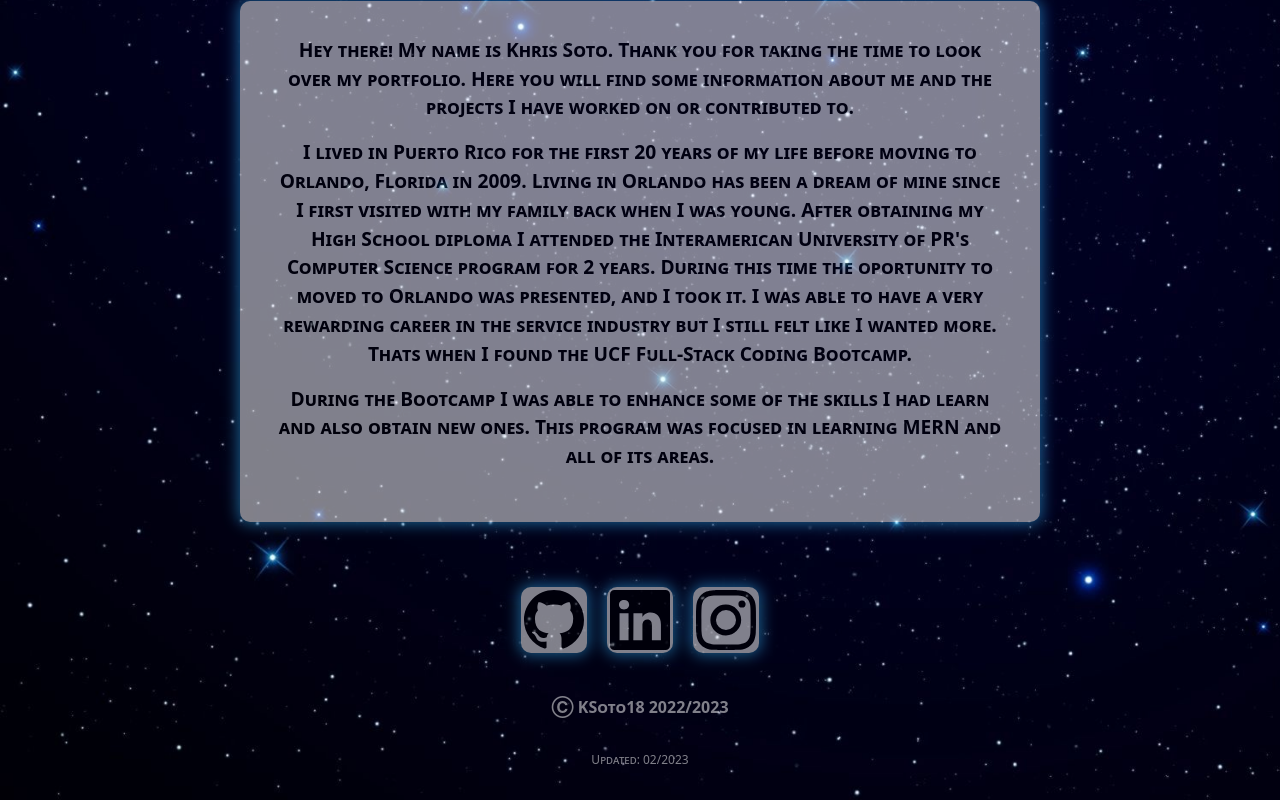
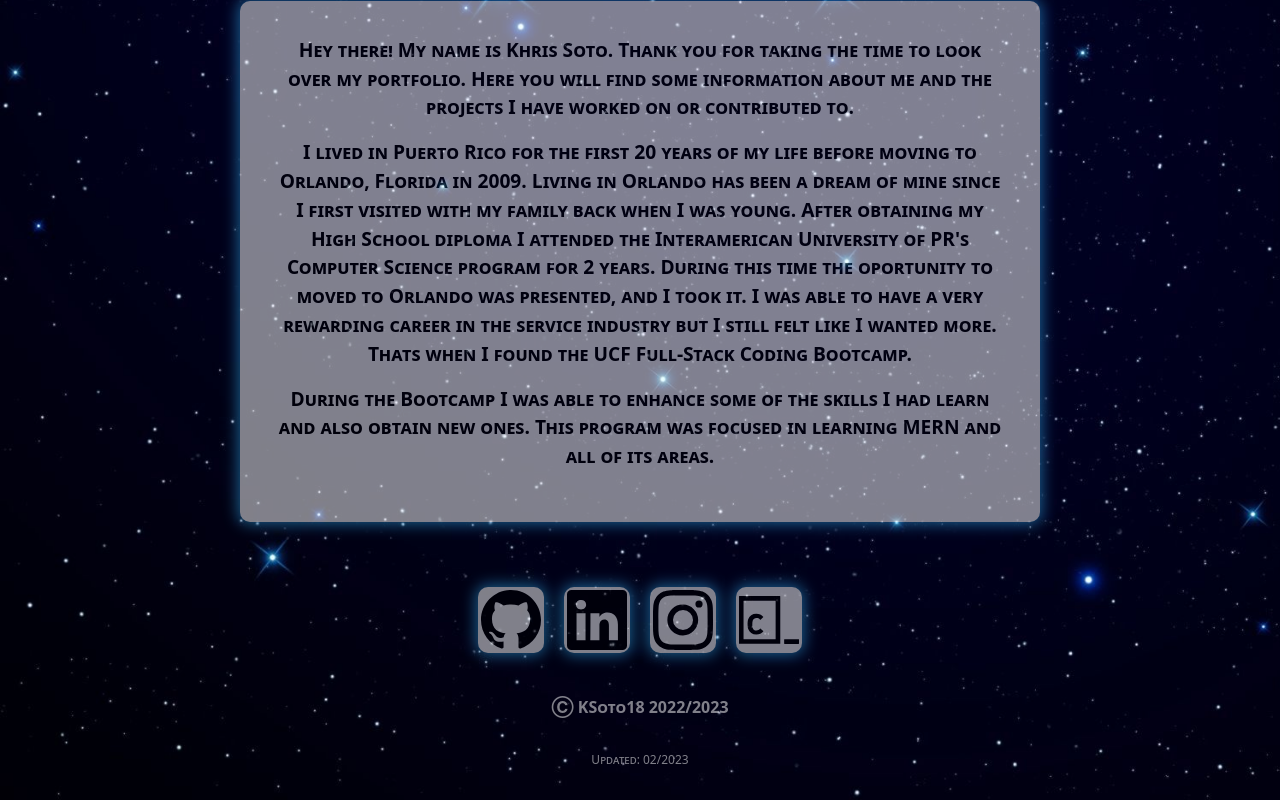
Before and after one commit to KSoto18/Portfolio-React, a React (Create React App) app: page / in a window 1280 px wide. Shown: the part 514-1314 px from the top of the page. Built offline with nearby package versions, Linux system fonts and the light colour scheme.

Commit message:
added codeacademy to footer

```diff
--- a/src/components/Footer/index.jsx
+++ b/src/components/Footer/index.jsx
@@ -5,6 +5,7 @@ import './styles.css';
 import { BsGithub } from "react-icons/bs";
 import { BsLinkedin } from "react-icons/bs";
 import { BsInstagram } from "react-icons/bs";
+import { SiCodecademy } from "react-icons/si";
 
 const Footer = () => {
 
@@ -15,6 +16,7 @@ const Footer = () => {
             <a href='https://github.com/KSoto18' target='new' className='footerBtn'><BsGithub /></a>
             <a href='https://www.linkedin.com/in/khristel-soto-9468a6259/' target='new' className='footerBtn'><BsLinkedin /></a>
             <a href='https://www.instagram.com/kapt_sprinkles/?hl=en' target='new' className='footerBtn'><BsInstagram /></a>
+            <a href='https://www.codecademy.com/profiles/KSoto18' target='new' className='footerBtn'><SiCodecademy /></a>
         </div>
 
             <p className='footer-text'> Ⓒ KSoto18 2022/2023</p>
```
